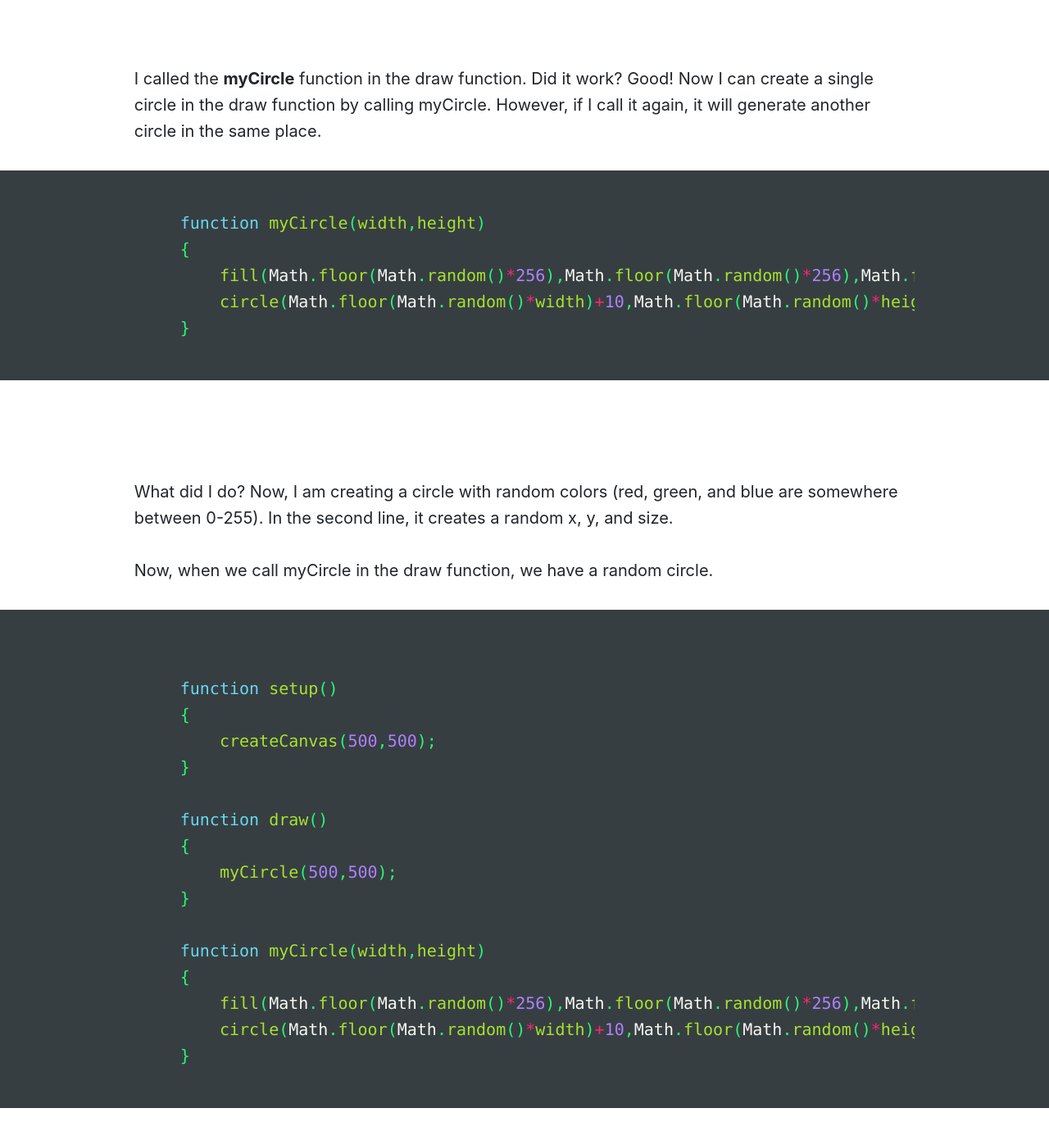
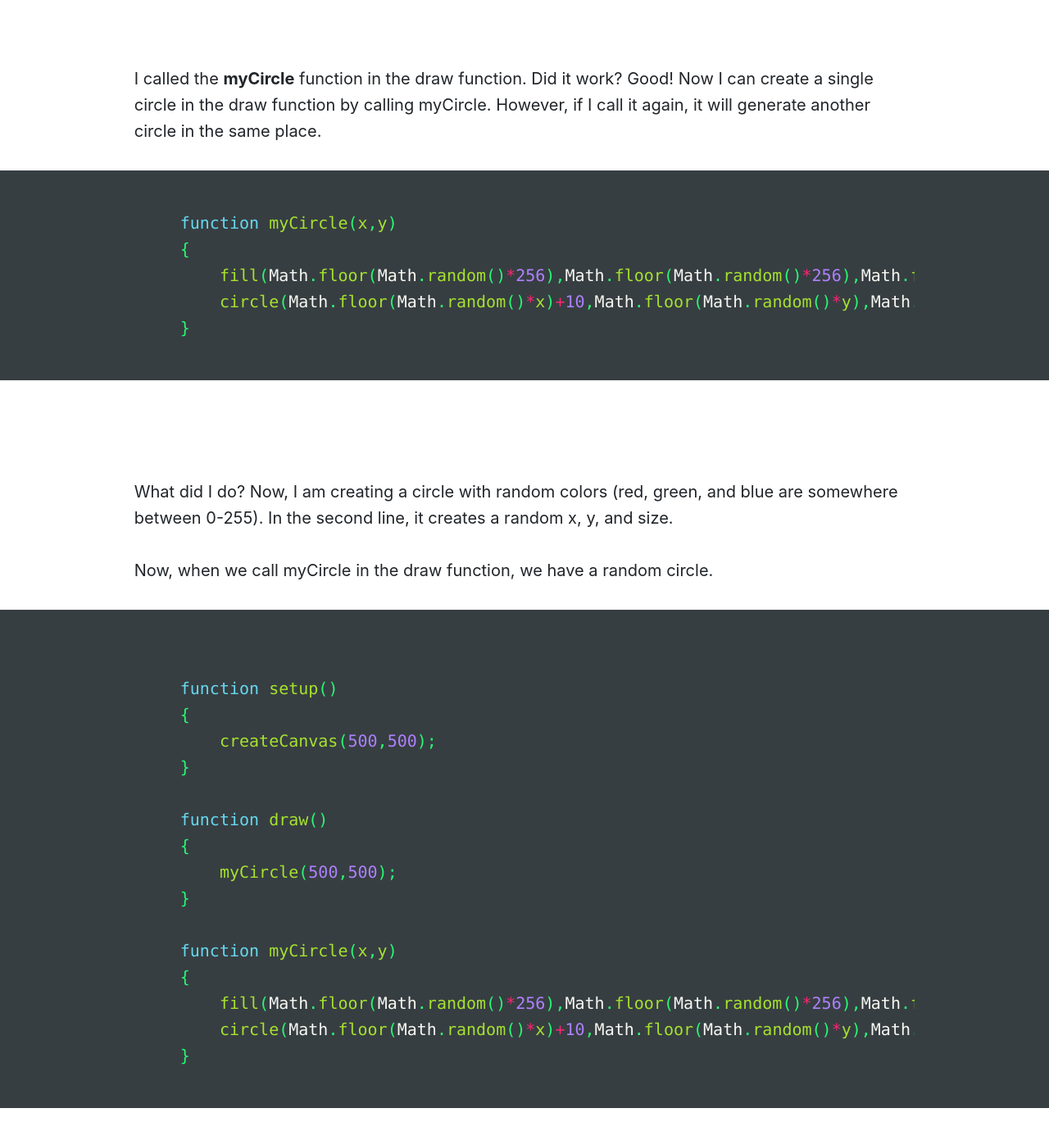
Before and after one commit to Montana-Media-Arts/creative-coding-1-Fall2019, a Jekyll site: the page built from modules/week-12/_posts/2017-01-10-using-functions.md, in a window 1280 px wide and 1400 px high, scrolled down 3637 px. Shown: the top 1391 px of the window at 82% size. Built offline with Jekyll 4.4.1, drawn with Linux system fonts in a browser that asks for light colours; nearby versions of some CDN libraries; a script that is not in the unit is left out; some of the changed text lies outside the part shown.

Commit message:
Update 2017-01-10-using-functions.md

````diff
--- a/modules/week-12/_posts/2017-01-10-using-functions.md
+++ b/modules/week-12/_posts/2017-01-10-using-functions.md
@@ -79,10 +79,10 @@ I can then call this function in the draw function like this.
 I called the **myCircle** function in the draw function.  Did it work?  Good!  Now I can create a single circle in the draw function by calling myCircle.  However, if I call it again, it will generate another circle in the same place.
 
 ```js
-function myCircle(width,height)
+function myCircle(x,y)
 {
     fill(Math.floor(Math.random()*256),Math.floor(Math.random()*256),Math.floor(Math.random()*256));
-    circle(Math.floor(Math.random()*width)+10,Math.floor(Math.random()*height),Math.floor(Math.random()*100)+10)
+    circle(Math.floor(Math.random()*x)+10,Math.floor(Math.random()*y),Math.floor(Math.random()*100)+10)
 }
 ```
 
@@ -102,10 +102,10 @@ function draw()
     myCircle(500,500);
 }
 
-function myCircle(width,height)
+function myCircle(x,y)
 {
     fill(Math.floor(Math.random()*256),Math.floor(Math.random()*256),Math.floor(Math.random()*256));
-    circle(Math.floor(Math.random()*width)+10,Math.floor(Math.random()*height),Math.floor(Math.random()*100)+10)
+    circle(Math.floor(Math.random()*x)+10,Math.floor(Math.random()*y),Math.floor(Math.random()*100)+10)
 }
 ```
 
@@ -124,10 +124,10 @@ function draw()
     myCircle(500,500);
 }
 
-function myCircle(width,height)
+function myCircle(x,y)
 {
     fill(Math.floor(Math.random()*256),Math.floor(Math.random()*256),Math.floor(Math.random()*256));
-    circle(Math.floor(Math.random()*width)+10,Math.floor(Math.random()*height),Math.floor(Math.random()*100)+10)
+    circle(Math.floor(Math.random()*x)+10,Math.floor(Math.random()*y),Math.floor(Math.random()*100)+10)
 }
 ```
 
````
